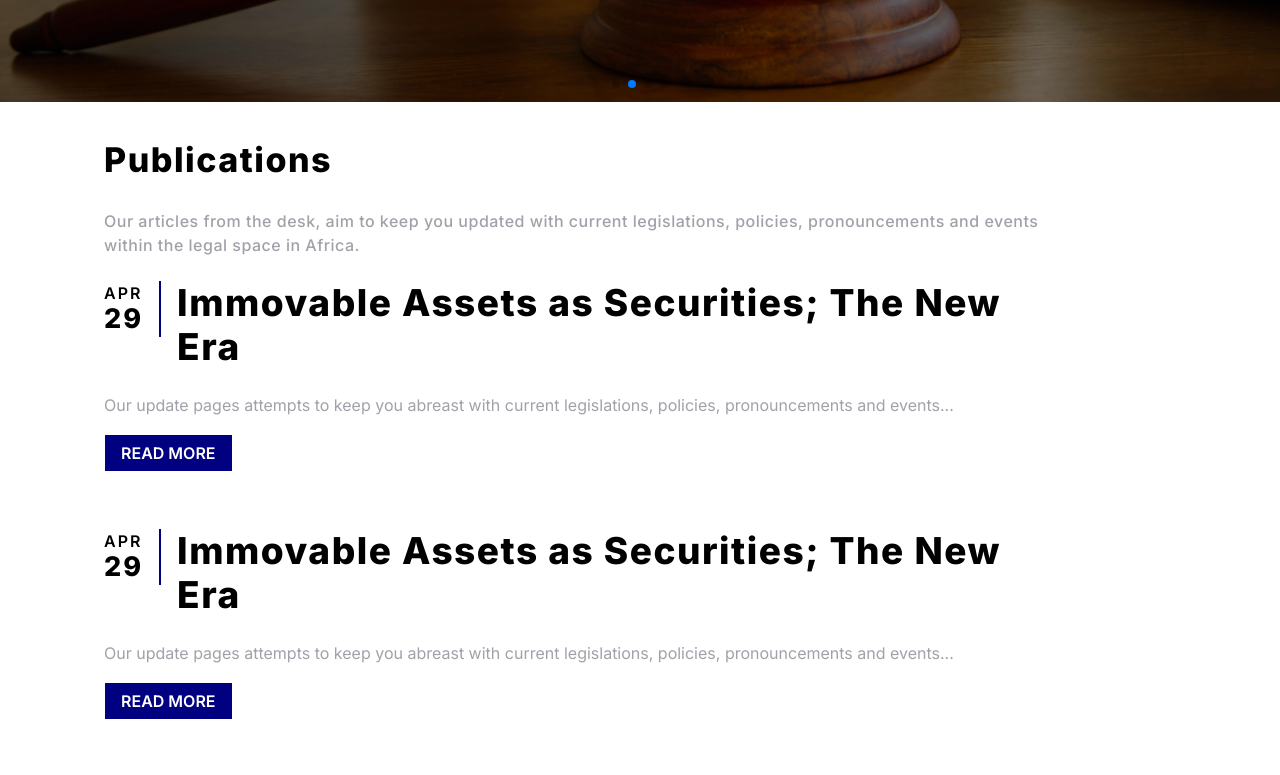
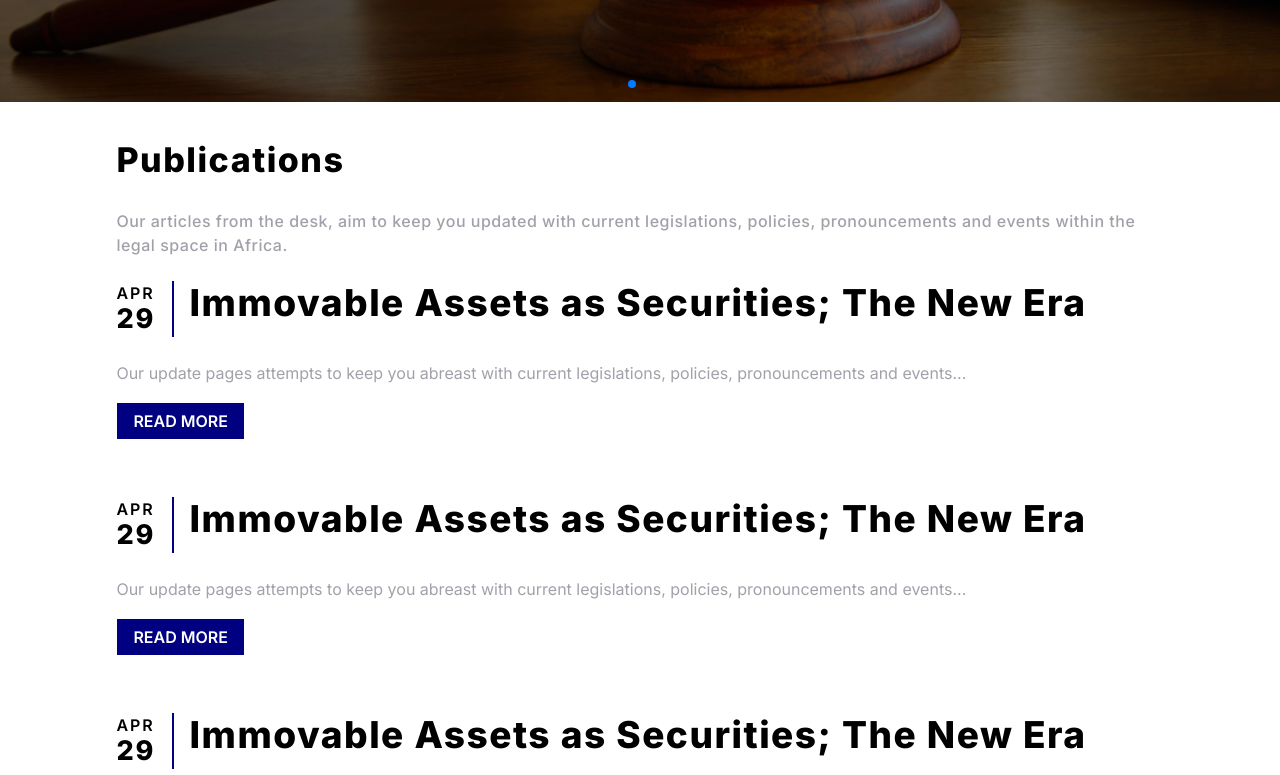
Before and after one commit to bolowys33/acegrit, a Next.js app: page / in a window 1280 px wide. Shown: the part 670-1445 px from the top of the page. Built offline with nearby package versions, Linux system fonts and the light colour scheme.

Commit message:
Complete blog component implmentation

```diff
--- a/components/Blog.tsx
+++ b/components/Blog.tsx
@@ -6,7 +6,7 @@ const Blog = () => {
     return (
         <div>
             <Container maxWidth="xl">
-                <div className="my-8 md:pl-20 md:w-[85%] flex flex-col">
+                <div className="my-8 md:mx-auto md:w-[85%] flex flex-col">
                     <h3 className="text-[29px] md:text-[34px] text-start font-extrabold tracking-[1.5px]">
                         Publications
                     </h3>
```
